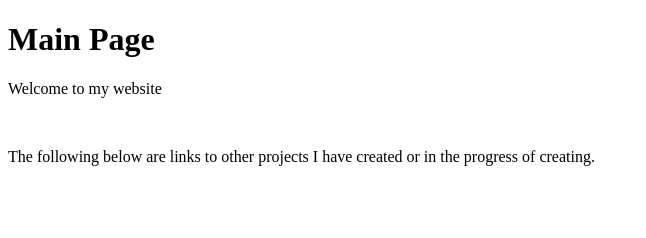
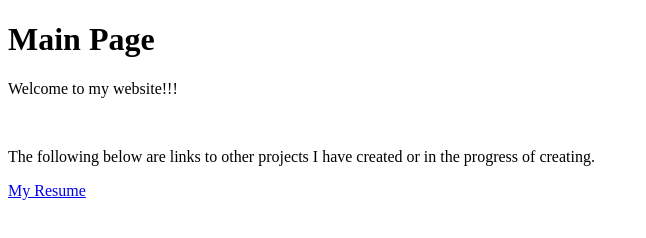
Before and after one commit to Jl0418/JeffordPersonalProj, a plain HTML site: page AboutMe.html in a window 1280 px wide. Shown: the whole page, without its empty margins (0-646 px from the left). Drawn offline with Linux system fonts and the light colour scheme.

Commit message:
Update AboutMe.html

```diff
--- a/AboutMe.html
+++ b/AboutMe.html
@@ -5,8 +5,9 @@
         <title>Jefford Project</title>
     </head>
         <h1>Main Page</h1>
-        <p>Welcome to my website</p>
+        <p>Welcome to my website!!!</p>
         <br>
         <p>The following below are links to other projects I have created or in the progress of creating.</p>
+        <a href="Resume.html">My Resume</a>
 </body>
 <html>
```
